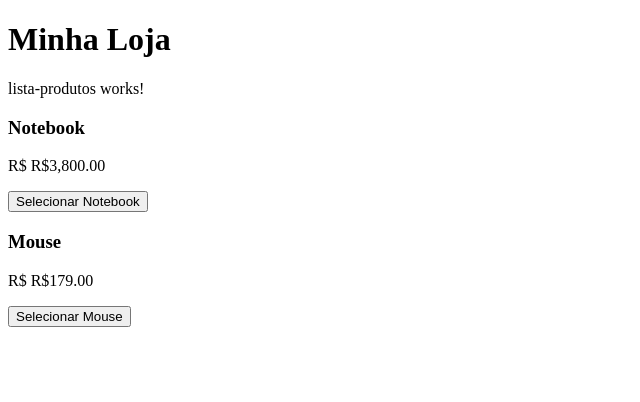
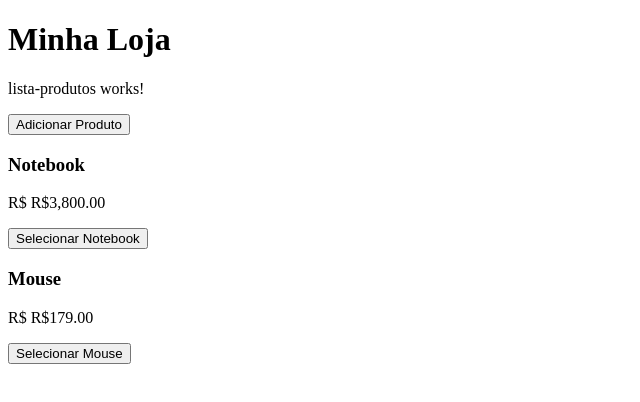
Before and after one commit to fabcurvello/ProjetoPrimeiroAppAngularModerno, an Angular app: page / in a window 1280 px wide. Shown: the top 402 px of the page, without its empty margins (0-640 px from the left). Built offline with nearby package versions, Linux system fonts and the light colour scheme.

Commit message:
Aula 08 ok - Introducao a Signals

```diff
--- a/src/app/features/produtos/lista-produtos/lista-produtos.html
+++ b/src/app/features/produtos/lista-produtos/lista-produtos.html
@@ -1,6 +1,10 @@
 <p>lista-produtos works!</p>
 
-@for (item of produtos; track item.nome) {
+<button (click)="adicionarProduto()">
+  Adicionar Produto
+</button>
+
+@for (item of produtos(); track item.nome) {
   <app-produto
     [nome]="item.nome"
     [preco]="item.preco"
--- a/src/app/features/produtos/lista-produtos/lista-produtos.ts
+++ b/src/app/features/produtos/lista-produtos/lista-produtos.ts
@@ -1,4 +1,6 @@
-import { Component } from '@angular/core';
+import { Component, signal } from '@angular/core';
+import { Signal } from '@angular/core';
+
 import { Produto } from '../produto/produto';
 
 @Component({
@@ -9,13 +11,20 @@ import { Produto } from '../produto/produto';
 })
 
 export class ListaProdutos {
-  produtos = [
+  produtos = signal([
     { nome: 'Notebook', preco: 3800 },
     { nome: 'Mouse', preco: 179 }
-  ];
+  ]);
 
   exibirProduto(nome: string) {
     console.log('Produto selecionado:', nome);
     // Aqui você pode atualizar o estado, abrir modal, etc.
   }
+
+  adicionarProduto() {
+    this.produtos.update(listaAtual => [
+      ...listaAtual,
+      { nome: 'Teclado', preco: 250 }
+    ])
+  };
 }
```
